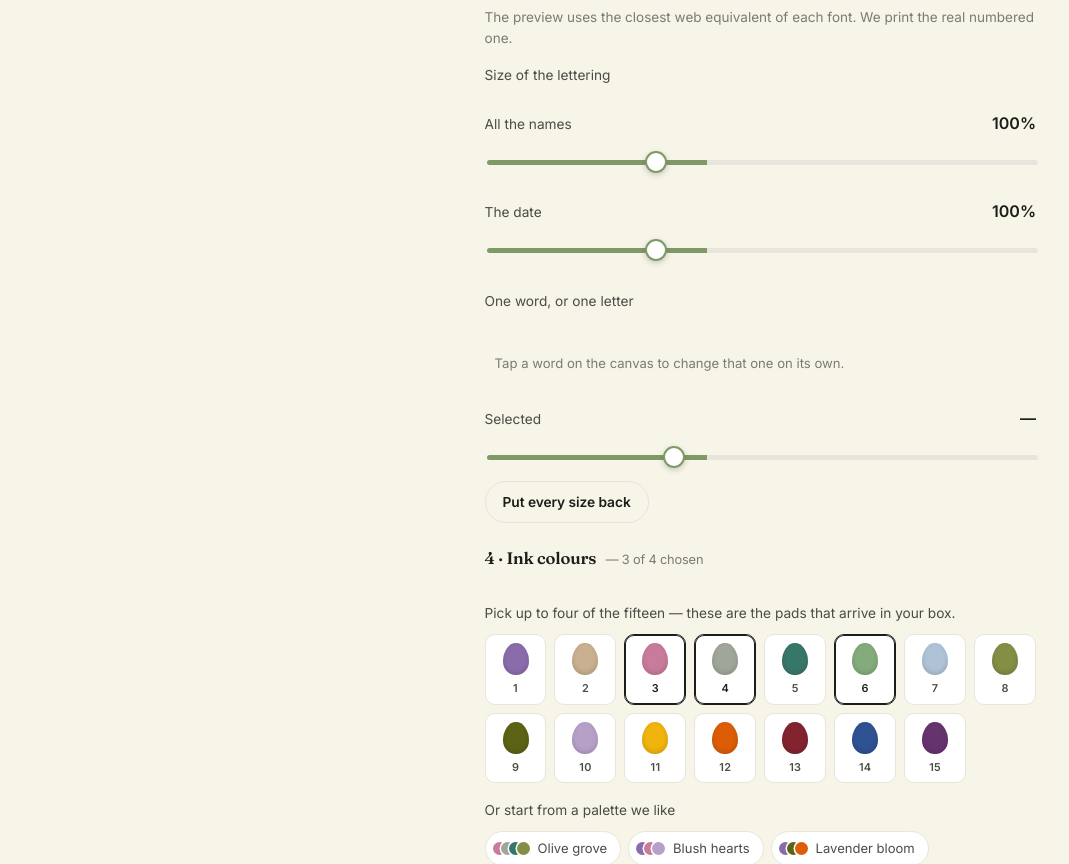
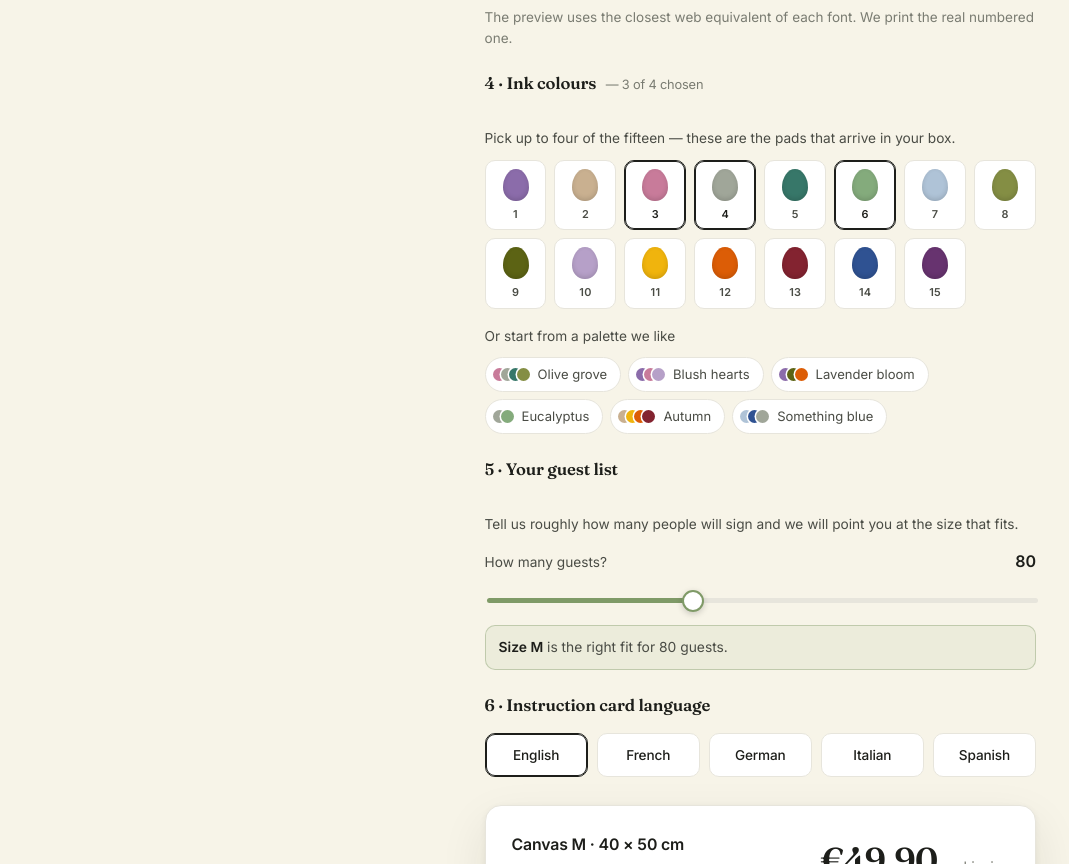
Before and after one commit to nicoletabejan1999-ai/mymagiccanvas, a plain HTML site: page index.html in a window 1280 px wide. Shown: the part 3200-4064 px from the top of the page, without its empty margins (204-1273 px from the left). Drawn offline with nearby package versions, Linux system fonts and the light colour scheme; a web font is replaced by a local one.

Commit message:
Remove lettering size controls from landing

```diff
--- a/index.html
+++ b/index.html
@@ -186,29 +186,6 @@
           <div class="fonts" id="optFont"></div>
           <p class="hint">The preview uses the closest web equivalent of each font. We print the real numbered one.</p>
 
-          <p class="fld__lbl">Size of the lettering</p>
-          <div class="szr">
-            <label class="rng">
-              <span class="rng__top">All the names <output id="szAllOut">100%</output></span>
-              <input type="range" id="szAll" min="70" max="170" step="5" value="100"
-                     aria-label="Size of all the names">
-            </label>
-            <label class="rng">
-              <span class="rng__top">The date <output id="szDateOut">100%</output></span>
-              <input type="range" id="szDate" min="70" max="170" step="5" value="100"
-                     aria-label="Size of the date">
-            </label>
-
-            <p class="fld__lbl szr__lbl">One word, or one letter</p>
-            <div class="opts opts--2" id="szMode"></div>
-            <p class="szr__pick" id="szPick">Tap a word on the canvas to change that one on its own.</p>
-            <label class="rng">
-              <span class="rng__top">Selected <output id="szSelOut">—</output></span>
-              <input type="range" id="szSel" min="50" max="200" step="5" value="100" disabled
-                     aria-label="Size of the selected word or letter">
-            </label>
-            <button type="button" class="btn btn--sm btn--ghost" id="szReset">Put every size back</button>
-          </div>
         </fieldset>
 
         <fieldset class="fld">
```
